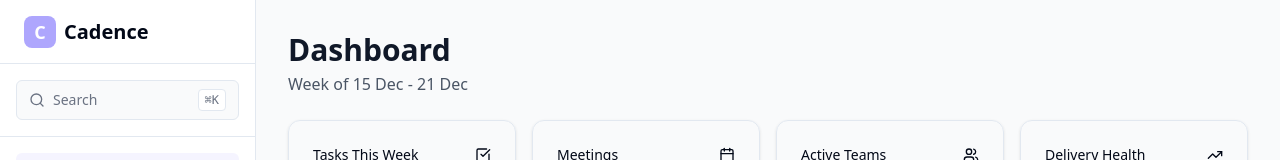
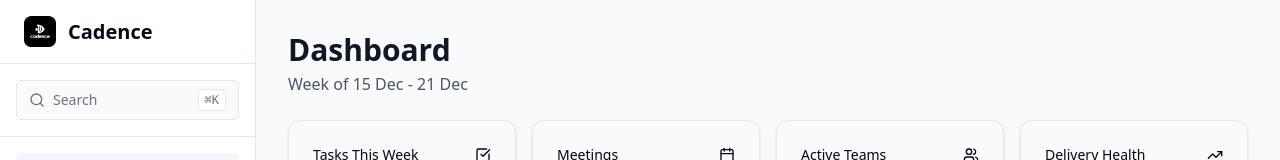
Before and after one commit to shiphrahx/Cadence, a Next.js app: page / in a window 1280 px wide. Shown: the top 160 px of the page. Built offline with nearby package versions, Linux system fonts and the light colour scheme.

Commit message:
fix: Move images to public folder and use icon.png for logo
- Create public directory
- Move icon.png and banner_01.png to public folder
- Update sidebar to use icon.png for logo display

```diff
--- a/components/sidebar.tsx
+++ b/components/sidebar.tsx
@@ -1,6 +1,7 @@
 "use client"
 
 import Link from "next/link"
+import Image from "next/image"
 import { usePathname } from "next/navigation"
 import {
   LayoutDashboard,
@@ -33,10 +34,14 @@ export function Sidebar() {
   return (
     <div className="flex h-full w-64 flex-col border-r bg-white">
       {/* Logo */}
-      <div className="flex h-16 items-center gap-2 border-b px-6">
-        <div className="flex h-8 w-8 items-center justify-center rounded-lg bg-primary">
-          <span className="text-lg font-bold text-white">C</span>
-        </div>
+      <div className="flex h-16 items-center gap-3 border-b px-6">
+        <Image
+          src="/icon.png"
+          alt="Cadence"
+          width={32}
+          height={32}
+          className="h-8 w-8 object-contain"
+        />
         <span className="text-xl font-semibold">Cadence</span>
       </div>
 
```
Also changed, not shown: public/banner_01.png (renamed from banner_01.png), public/icon.png (renamed from icon.png).
